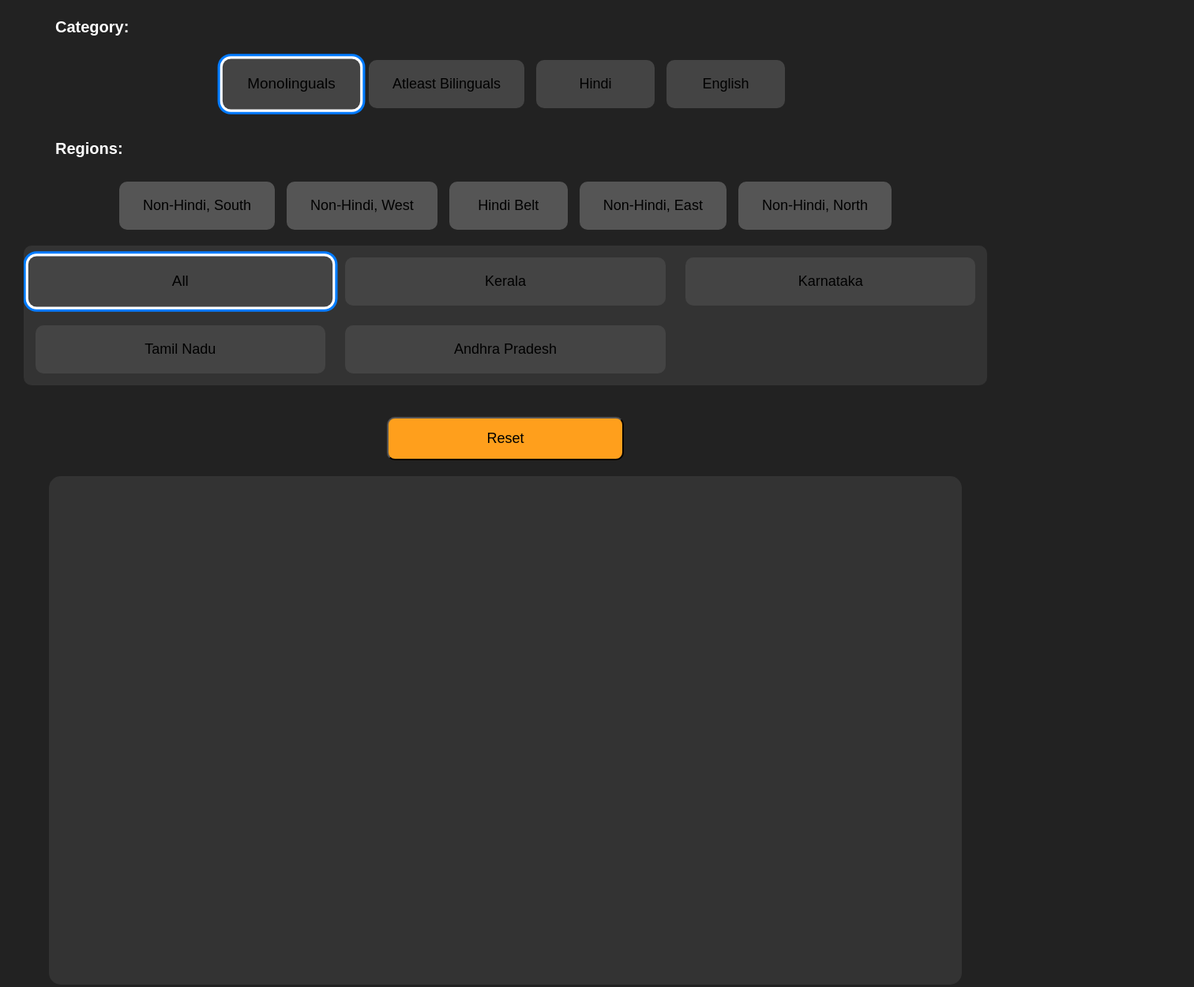
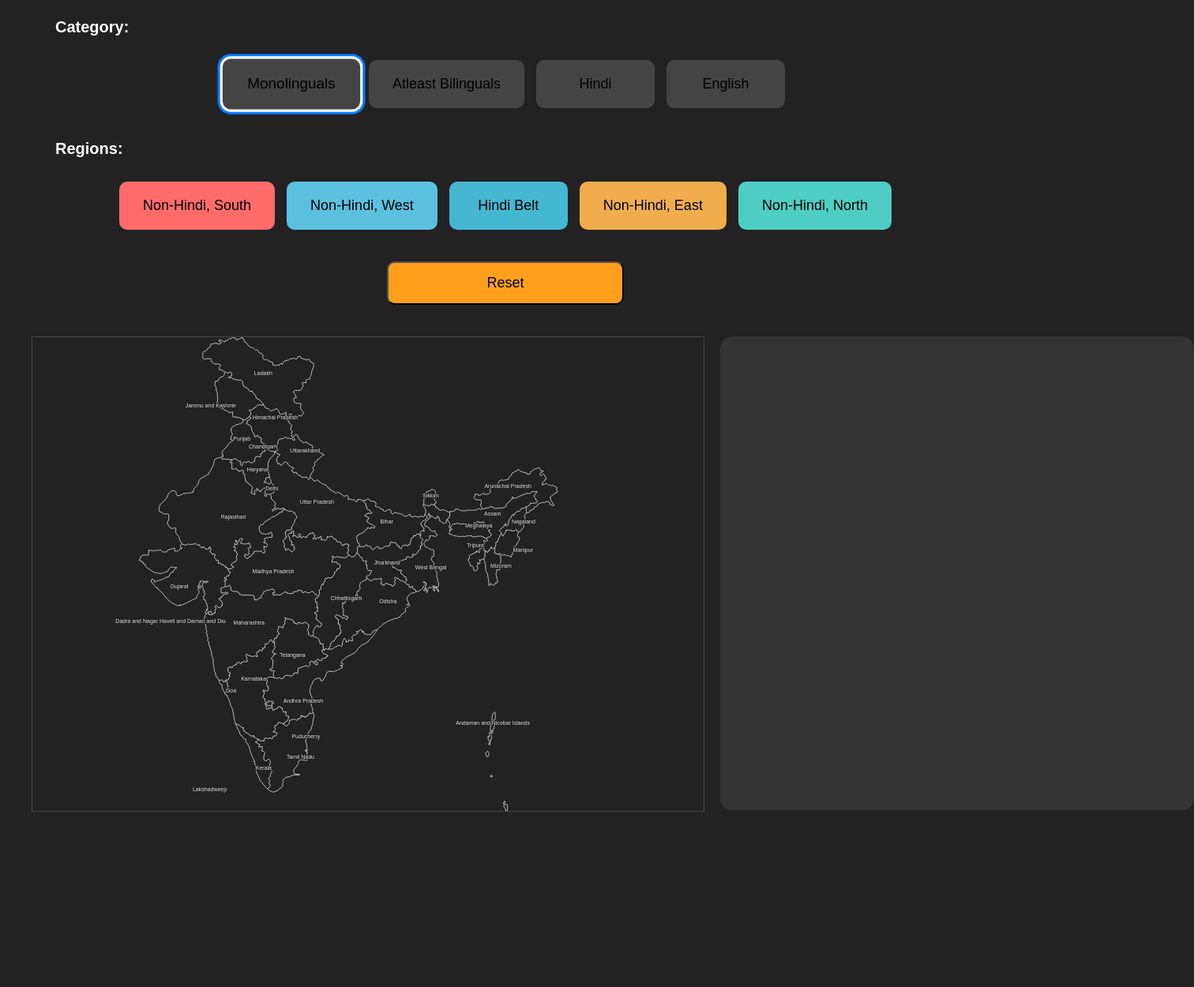
Before and after one commit to budhasree-m/budhasree-m.github.io, a plain HTML site: page Language Patterns in India/index.html in a window 1280 px wide. Shown: the part 137-1387 px from the top of the page at 79% size, 1512 px wide, since content can reach past the window. After the commit the page ends 1205 px from the top, so only its background shows below. Drawn offline with nearby package versions, Linux system fonts and the light colour scheme.

Commit message:
Made changes to replace states container with India Map to select all regions and states within India.

```diff
--- a/Language Patterns in India/index.html
+++ b/Language Patterns in India/index.html
@@ -10,9 +10,6 @@
 <body>
     <header class="app-header">
         <h1>Language Patterns in India Over Time</h1>
-        <div class="logo-container">
-            <img src="TH-DATA-LOGO.svg" alt="TH Data Logo" class="inverted-logo">
-        </div>
     </header>
 
     <div id="controls">
@@ -21,14 +18,15 @@
 
         <div class="control-label">Regions:</div>
         <div id="region-buttons" class="button-group"></div>
+		<button id="reset-button">Reset</button>
+	</div>
+	<div id="main-container">
+        <div id="state-container" class="button-group scrollable"></div>
 
-        <div id="state-container" class="button-group scrollable"></div>
-        <button id="reset-button">Reset</button>
-    </div>
-
-    <div id="chart-container">
-        <svg id="chart"></svg>
-    </div>
+		<div id="chart-container">
+			<svg id="chart"></svg>
+		</div>
+	</div>
 
     <div id="tooltip" class="tooltip"></div>
 
--- a/Language Patterns in India/script1.js
+++ b/Language Patterns in India/script1.js
@@ -11,9 +11,12 @@ d3.csv("data.csv").then(function(data) {
     let regions = [...new Set(data.map(d => d.Region))];
 
     const regionColors = {
-        "Non-Hindi South": "#ff6b6b",
-        "Non-Hindi,Non-South": "#4ecdc4",
-        "Hindi_Belt": "#45b7d1"
+        "Non-Hindi, South": "#ff6b6b",
+        "Non-Hindi, North": "#4ecdc4",
+        "Hindi Belt": "#45b7d1",
+		"Non-Hindi, East": "#f0ad4e",
+		"Non-Hindi, West": "#5bc0de",
+		"Non-Hindi, North East": "#b276b2"
     };
 
     let categoryContainer = d3.select("#category-buttons");
@@ -26,6 +29,7 @@ d3.csv("data.csv").then(function(data) {
                 categoryContainer.selectAll("button").classed("active", false);
                 d3.select(this).classed("active", true);
                 updateChart(currentRegion, currentState);
+				highlightStates(currentRegion);
             });
     });
 
@@ -35,43 +39,146 @@ d3.csv("data.csv").then(function(data) {
             .attr("data-region", region)
             .style("background-color", regionColors[region] || "#555")
             .text(region)
-            .on("click", () => updateStateButtons(region));
+            .on("click", () => {
+                currentRegion = region;
+                currentState = "All";
+                highlightStates(region);
+                updateChart(region, currentState);
+            }
+			);
     });
 
     let currentRegion = regions[0];
     let currentState = "All";
     const tooltip = d3.select("#tooltip");
 
-    function updateStateButtons(region) {
-        currentRegion = region;
-        currentState = "All";
+    // Replace state buttons with India Map
+    const width = 800, height = 600;
+    const svg = d3.select("#state-container").html("").append("svg")
+        .attr("width", width)
+        .attr("height", height)
+        .style("background", "#222");
 
-        let states = ["All", ...new Set(data.filter(d => d.Region === region).map(d => d.State))];
+    const mapGroup = svg.append("g");
 
-        let stateContainer = d3.select("#state-container").html("");
+    d3.json("IndiaMap-All.geojson").then(geojson => {
+        const projection = d3.geoMercator().fitSize([width, height], geojson);
+        const path = d3.geoPath().projection(projection);
 
-        states.forEach(state => {
-            stateContainer.append("button")
-                .text(state)
-                .attr("data-state", state)
-                .classed("active", state === "All")
-                .on("click", function() {
-                    stateContainer.selectAll("button").classed("active", false);
-                    d3.select(this).classed("active", true);
-                    currentState = state;
-                    updateChart(region, state);
-                });
-        });
+        mapGroup.selectAll("path")
+            .data(geojson.features)
+            .enter()
+            .append("path")
+            .attr("d", path)
+            .attr("fill", d => regionColors[getRegion(d.properties.st_nm)] || "#222")
+            .attr("stroke", "white")
+            .attr("class", "state")
+            .on("mouseover", function() { d3.select(this).classed("hovered", true); })
+            .on("mouseout", function() { d3.select(this).classed("hovered", false); })
+            .on("click", function(event, d) {
+                currentState = d.properties.st_nm;
+                d3.selectAll(".state").classed("selected", false);
+                d3.select(this).classed("selected", true);
+			    highlightStates(getRegion(currentState));
+                updateChart(getRegion(currentState), currentState);
+            });
+
+		  const seen = new Set();
+		  const labelOffsets = {
+			"Delhi": [10, -10],
+			"Goa": [10, 10],
+			"Tripura": [-10, -10],
+			"Nagaland": [0, 12],
+			"Mizoram": [10, 10],
+			"Manipur": [10, 10],
+			"Assam":[-50,20],
+			"Dadra and Nagar Haveli and Daman and Diu": [-50, 10],
+			"Gujarat": [-40,-30],
+			"Uttarakhand": [20,10],
+			"Uttar Pradesh":[40,30],
+			"Bihar":[20,20],
+			"Jharkhand":[-40,30],
+			"West Bengal":[0,-20],
+			"Odisha":[-20,0],
+			"Tamil Nadu":[-10,50],
+			"Kerala":[30,50],
+			"Karnataka":[-20,40],
+			"Jammu and Kashmir":[-20,30],
+			"Punjab":[0,15],
+			"Haryana":[-5,-15],
+			"Delhi":[5,10],
+			"Rajasthan":[0,40],
+			"Madhya Pradesh":[20,-30],
+			"Maharashtra":[-80,30],
+			"Telangana":[5,40],
+			"Andhra Pradesh":[-80,80]
+		  };
+
+        mapGroup.selectAll("text")
+            .data(geojson.features.filter(d => {
+			  if (seen.has(d.properties.st_nm)) return false;
+			  seen.add(d.properties.st_nm);
+			  return true;
+			}))
+            .enter()
+            .append("text")
+            .attr("x", d => path.centroid(d)[0] + (labelOffsets[d.properties.st_nm]?.[0] || 0))
+			.attr("y", d => path.centroid(d)[1] + (labelOffsets[d.properties.st_nm]?.[1] || 0))
+			.attr("dy", "0.35em")
+            .text(d => d.properties.st_nm)
+			.attr("class", "state-label")
+			.style("cursor", "pointer")
+			.on("mouseover", function() {
+			  d3.select(this).classed("hovered", true);
+			})
+			.on("mouseout", function() {
+			  d3.select(this).classed("hovered", false);
+			})
+			.on("click", function(event, d) {
+			  currentState = d.properties.st_nm;
+			  d3.selectAll(".state").classed("selected", false);
+			  d3.selectAll(".state-label").classed("selected", false);
+			  d3.selectAll(".state").filter(s => s.properties.st_nm === d.properties.st_nm)
+             .classed("selected", true);
+			  d3.select(this).classed("selected", true);
+			  updateChart(getRegion(currentState), currentState);
+			  console.log("Selected state:", d.properties.st_nm);
+			});
+    });
+
+    function getRegion(state) {
+        if (["Kerala", "Tamil Nadu", "Karnataka", "Andhra Pradesh", "Telangana", "Goa", "Lakshadweep", "Puducherry", "Andaman and Nicobar Islands"].includes(state)) return "Non-Hindi, South";
+        if (["Jammu and Kashmir", "Ladakh", "Punjab"].includes(state)) return "Non-Hindi, North";
+        if (["Chandigarh", "Uttar Pradesh", "Madhya Pradesh", "Bihar", "Rajasthan", "Chhattisgarh", "Jharkhand", "Haryana", "Himachal Pradesh", "Uttarakhand", "Delhi"].includes(state)) return "Hindi Belt";
+        if (["West Bengal", "Odisha"].includes(state)) return "Non-Hindi, East";
+        if (["Gujarat", "Dadra and Nagar Haveli and Daman and Diu", "Maharashtra"].includes(state)) return "Non-Hindi, West";
+        if (["Assam", "Manipur", "Meghalaya", "Mizoram", "Nagaland", "Tripura", "Arunachal Pradesh", "Sikkim"].includes(state)) return "Non-Hindi, North East";
+        return "All";
     }
 
-    updateStateButtons(currentRegion);
+	function getStatesInRegion(region) {
+    return d3.selectAll(".state")
+        .filter(d => getRegion(d.properties.st_nm) === region)
+        .data()
+        .map(d => d.properties.st_nm);
+	}
+
+    function highlightStates(region) {
+		console.log("Selected region colour:", regionColors[region]);
+		d3.selectAll(".state")
+            .classed("selected", d => getRegion(d.properties.st_nm) === region)
+			.attr("fill", d => { return getRegion(d.properties.st_nm) === region ? regionColors[region] :"#222" })
+			;
+    }
 
     d3.select("#reset-button").on("click", () => {
         categoryContainer.selectAll("button").classed("active", d => d === "Monolinguals");
         regionContainer.selectAll("button").classed("active", false)
-            .filter(d => d === regions[0]).classed("active", true);
-        updateStateButtons(regions[0]);
+            .filter(function() { return d3.select(this).attr("data-region") === regions[0]; })
+            .classed("active", true);
+        currentRegion = regions[0];
         currentState = "All";
+		highlightStates(currentRegion);
         d3.select("#chart").html("");
     });
 
--- a/Language Patterns in India/styles1.css
+++ b/Language Patterns in India/styles1.css
@@ -22,24 +22,6 @@ body {
     margin: 0;
     font-size: 28px;
     color: white;
-}
-
-.logo-container {
-    position: absolute;
-    top: 50%;
-    right: 20px;
-    transform: translateY(-50%);
-}
-
-.inverted-logo {
-    width: 200px;
-    height: auto;
-    filter: invert(100%) brightness(110%) contrast(120%);
-    transition: transform 0.3s;
-}
-
-.inverted-logo:hover {
-    transform: translateY(-50%) scale(1.05);
 }
 
 .control-label {
@@ -88,26 +70,12 @@ body {
     background-color: #555;
 }
 
-#region-buttons button[data-region="Non-Hindi South"] { background-color: #ff6b6b; }
-#region-buttons button[data-region="Non-Hindi,Non-South"] { background-color: #4ecdc4; }
-#region-buttons button[data-region="Hindi_Belt"] { background-color: #45b7d1; }
-
-.scrollable {
-    max-height: 200px;
-    overflow-y: auto;
-    flex-direction: column;
-    align-items: stretch;
-    width: 100%;
-    background: #333;
-    border-radius: 10px;
-    padding: 10px;
-}
-
-#state-container button {
-    background-color: #444;
-    flex: 1 1 calc(33% - 10px);
-    margin: 5px;
-}
+#region-buttons button[data-region="Non-Hindi, South"] { background-color: #ff6b6b; }
+#region-buttons button[data-region="Non-Hindi, North"] { background-color: #4ecdc4; }
+#region-buttons button[data-region="Hindi Belt"] { background-color: #45b7d1; }
+#region-buttons button[data-region="Non-Hindi, West"] { background-color: #f0ad4e; }
+#region-buttons button[data-region="Non-Hindi, East"] { background-color: #5bc0de; }
+#region-buttons button[data-region="Non-Hindi, North East"] { background-color: #b276b2; }
 
 #reset-button {
     background-color: #ff9f1c;
@@ -119,17 +87,78 @@ body {
     margin-top: 20px;
 }
 
+#main-container {
+  display: flex;
+  justify-content: space-between;
+  align-items: flex-start;
+  gap: 20px;
+  padding: 20px;
+}
+
+#state-container {
+  flex: 0 0 850px; /* Fixed width for full India map */
+  background: #333;
+  border: 1px solid #444;
+}
+
 #chart-container {
-    width: 90%;
-    margin: 0 auto;
-    background-color: #333;
-    border-radius: 15px;
-    padding: 20px;
+  flex: 1;
+  width: 40%;
+  min-width: 600px;
+  height: 600px;
+  background: #333;
+  border-radius: 15px;
+  padding: 20px;
+  box-sizing: border-box;
 }
 
 svg {
     width: 100%;
     height: 600px;
+}
+
+path { stroke: white ; stroke-width: 0.5px; fill: #333;  }
+
+text {
+      font-size: 7px;
+      text-anchor: middle;
+      paint-order: stroke;
+      stroke: #222 ;
+      stroke-width: 2;
+      stroke-linejoin: round;
+      fill: white;
+	  cursor: pointer;
+    }
+.state {
+  fill: #222;
+  stroke: white;
+  stroke-width: 0.5px;
+}
+
+.state.hovered {
+  fill: #7FB3D5;
+}
+
+.state.selected {
+  fill: #87CEFA;
+}
+.state-label {
+  fill: #DCDCDC;
+  font-size: 7px;
+  text-anchor: middle;
+  paint-order: stroke;
+  stroke: #222;
+  stroke-width: 2;
+  stroke-linejoin: round;
+  cursor: pointer;
+}
+
+.state-label.hovered {
+  fill: #7FB3D5;
+}
+
+.state-label.selected {
+  fill: #87CEFA;
 }
 
 .axis text {
```
